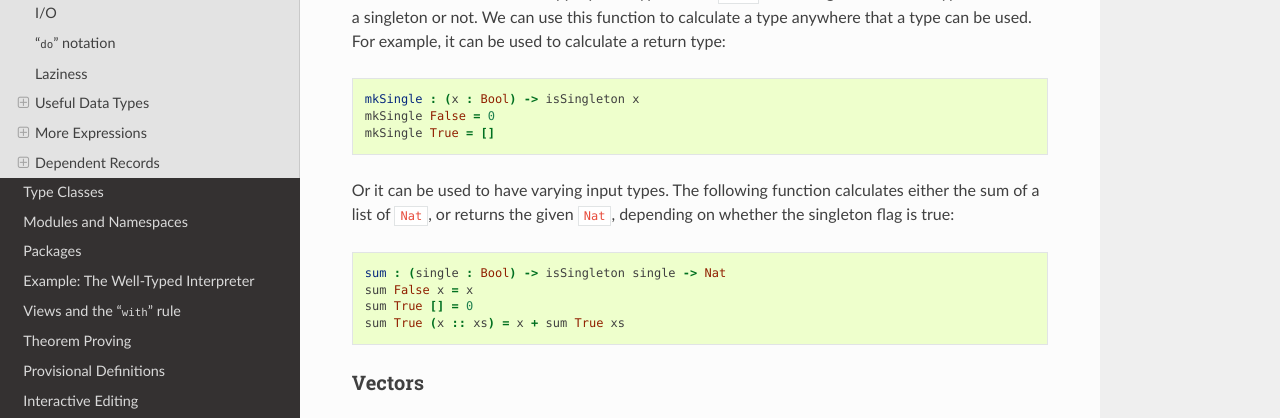
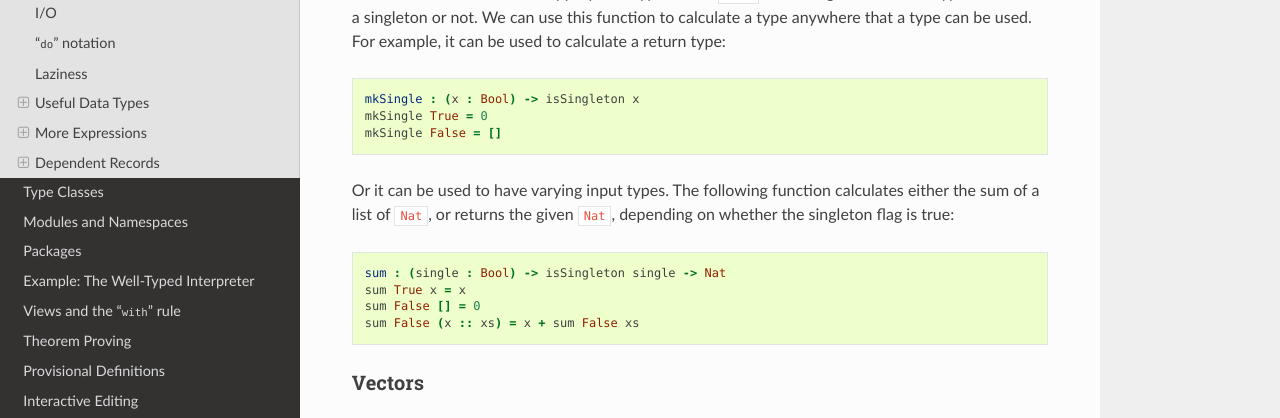
Before and after one commit to idris-lang/Idris-dev, a Sphinx documentation site: the page built from docs/tutorial/typesfuns.rst, in a window 1280 px wide and 900 px high, scrolled down 4592 px. Shown: the part 151-569 px from the top of the window. Built offline with Sphinx 7.4.7 and the Read the Docs theme 2.0.0, drawn with Linux system fonts in a browser that asks for light colours; formulas are drawn with MathJax 3.

Commit message:
Fixed minor inconsistency in function definitions

```diff
--- a/docs/tutorial/typesfuns.rst
+++ b/docs/tutorial/typesfuns.rst
@@ -268,8 +268,8 @@ can be used to calculate a return type:
 .. code-block:: idris
 
     mkSingle : (x : Bool) -> isSingleton x
-    mkSingle False = 0
-    mkSingle True = []
+    mkSingle True = 0
+    mkSingle False = []
 
 Or it can be used to have varying input types. The following function
 calculates either the sum of a list of ``Nat``, or returns the given
@@ -278,9 +278,9 @@ calculates either the sum of a list of ``Nat``, or returns the given
 .. code-block:: idris
 
     sum : (single : Bool) -> isSingleton single -> Nat
-    sum False x = x
-    sum True [] = 0
-    sum True (x :: xs) = x + sum True xs
+    sum True x = x
+    sum False [] = 0
+    sum False (x :: xs) = x + sum False xs
 
 Vectors
 -------
```
